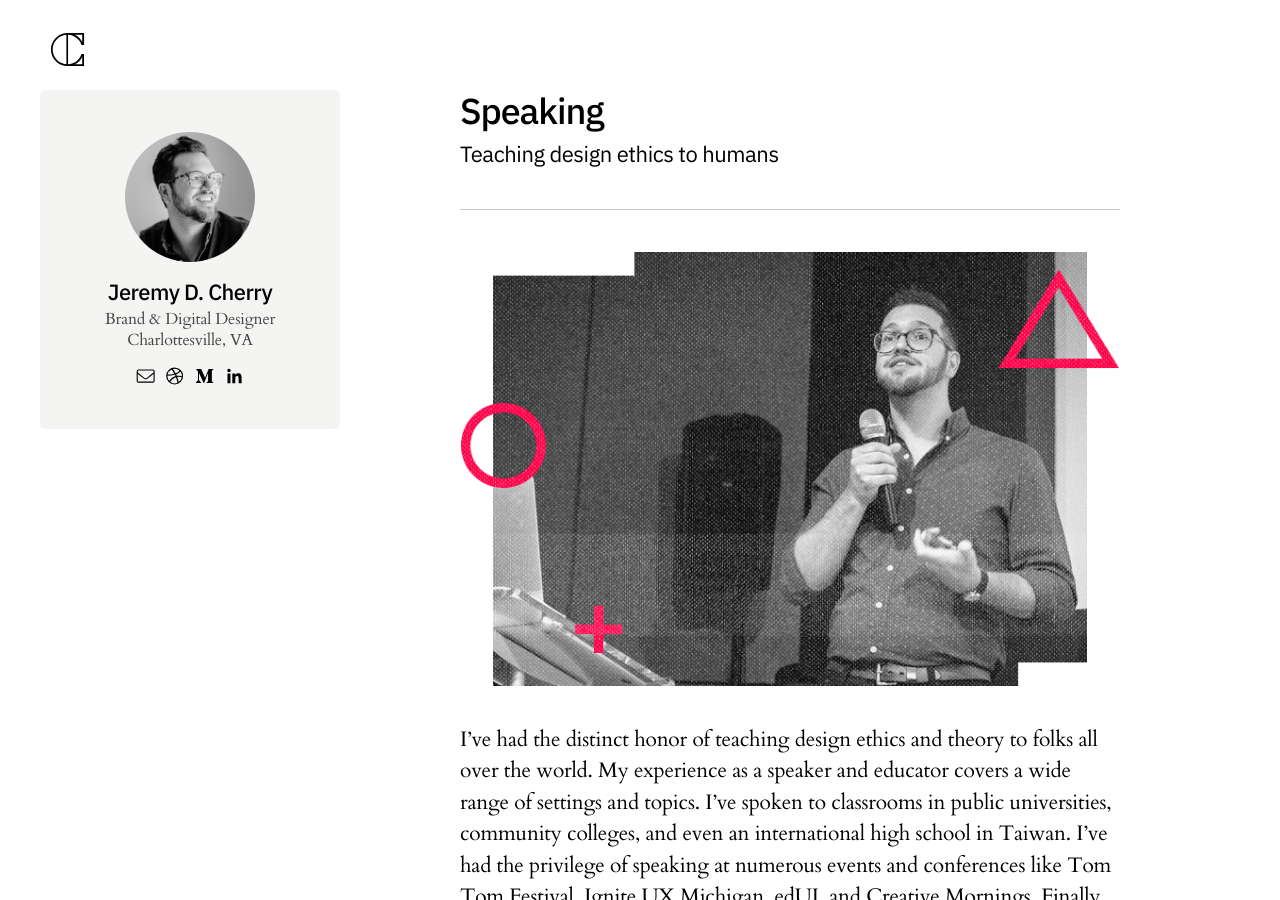
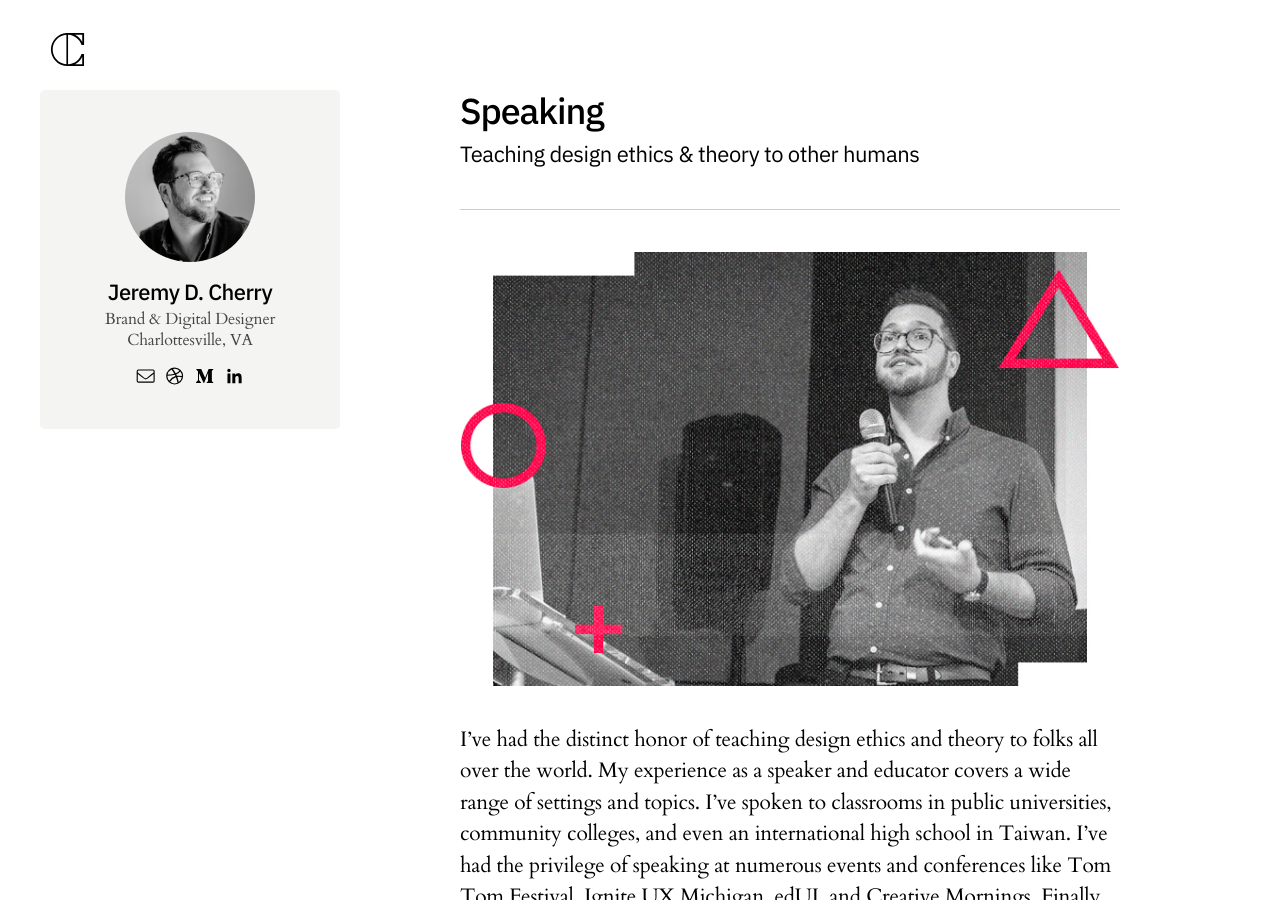
Before and after one commit to jeremydcherry/jeremydcherry.github.io, a Jekyll site: the page built from content/speaking.md, in a window 1280 px wide and 900 px high. Built offline with Jekyll 4.4.1, drawn with Linux system fonts in a browser that asks for light colours.

Commit message:
Updated "Speaking" subtitle

```diff
--- a/content/speaking.md
+++ b/content/speaking.md
@@ -6,7 +6,7 @@ permalink: /speaking
 
 # Speaking
 
-### Teaching design ethics to humans
+### Teaching design ethics & theory to other humans
 
 ---
 
```
